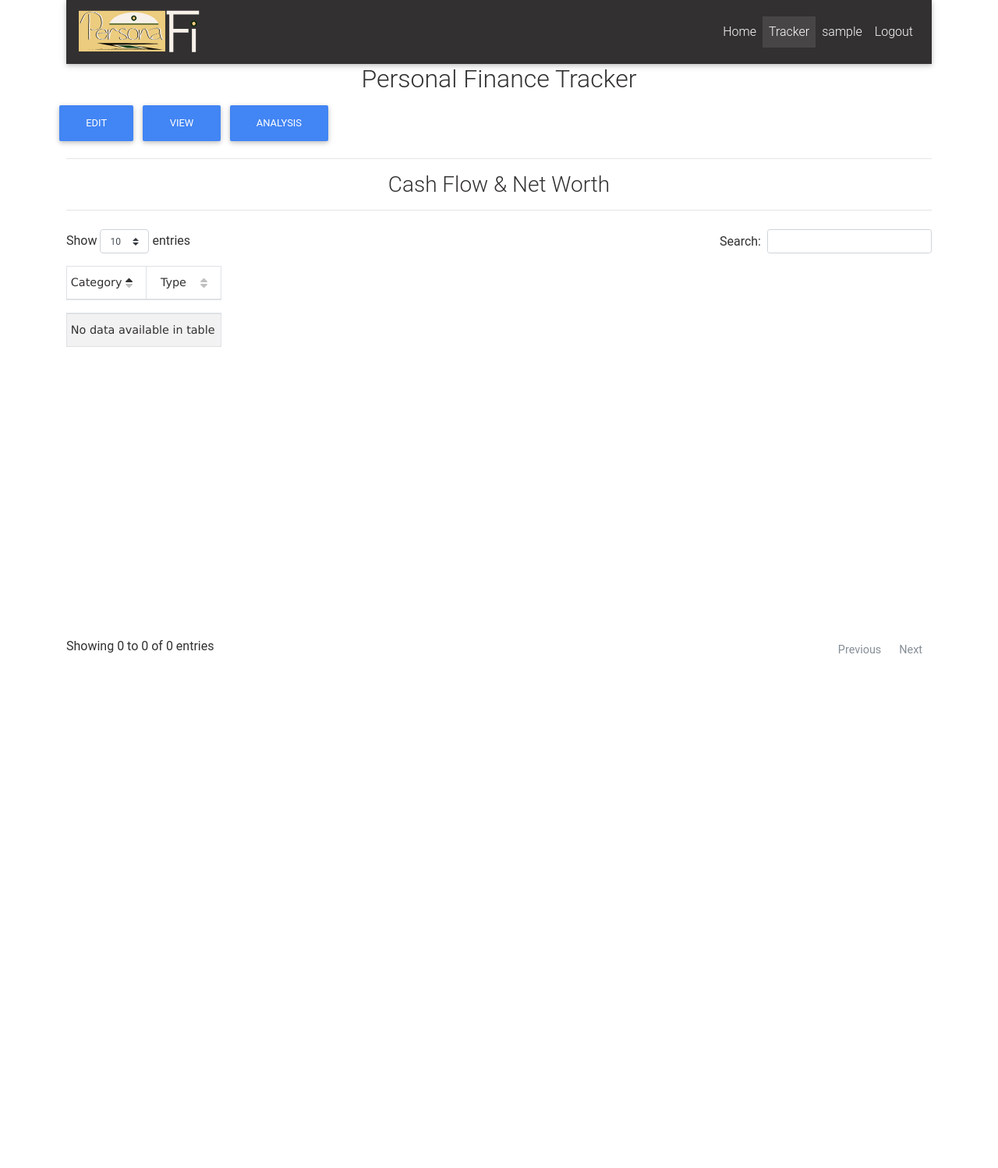
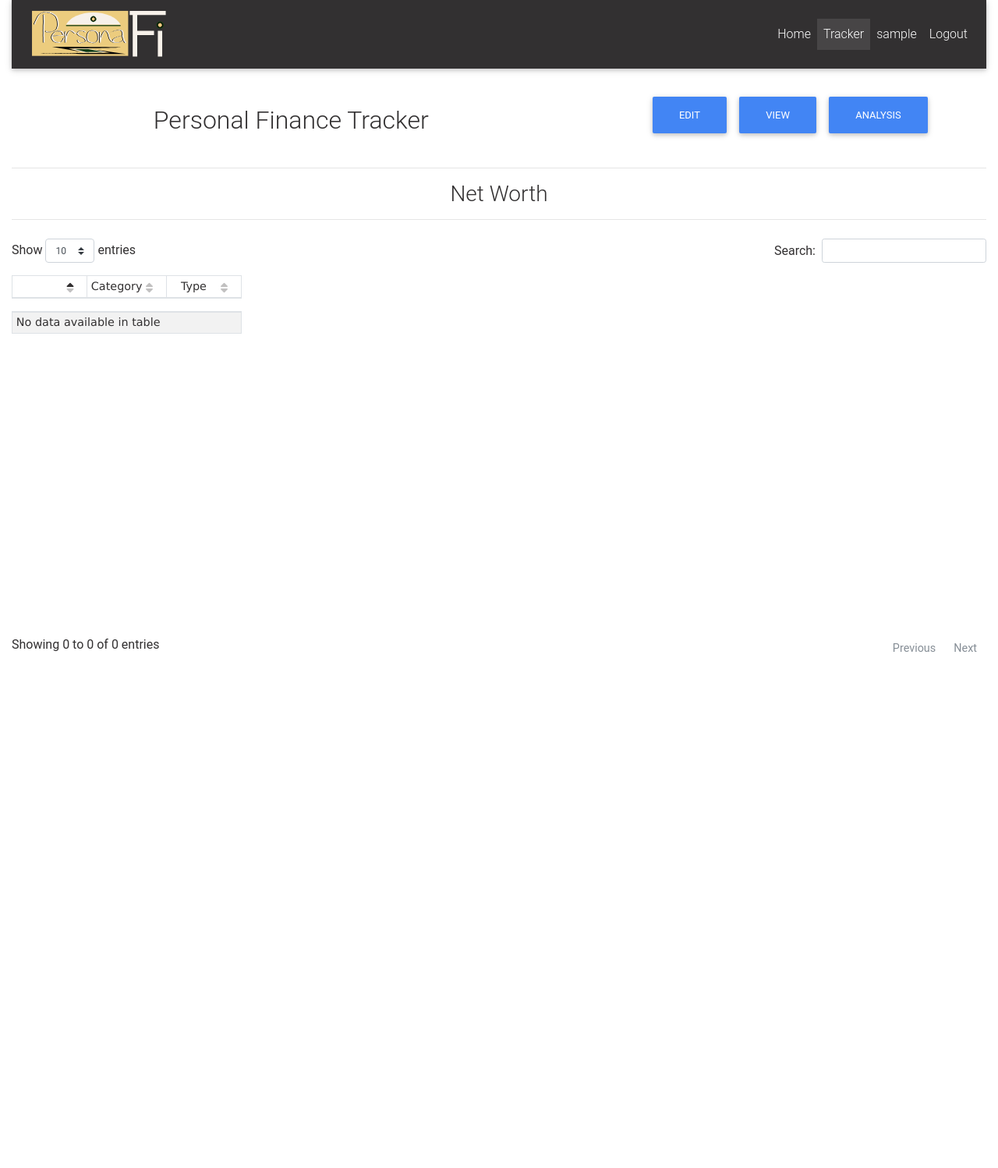
Before and after one commit to petervuyk456/persona_finance, a Flask app: page /tracker/ in a window 1280 px wide. Shown: the whole page at 78% size. Before the commit the page ends 838 px from the top, so only its background shows below. Run offline with Flask 2, Linux system fonts and the light colour scheme; the visitor is signed in with stand-in values (Sample User, id 1); lists and menus that the app fills with data are empty; parts of the project's set-up code (start-up, migrations or seed data) failed here and were passed over; some libraries are stand-ins or nearby versions.

Commit message:
Added modify/delete buttons to table rows. Changed overall look. Added MDBootstrap datatable libraries. Added modal screen buttons for tracker add, view, analayze opts

```diff
--- a/services/web/project/static/css/style.css
+++ b/services/web/project/static/css/style.css
@@ -23,22 +23,24 @@ p {
   font-size: 20px;
 }
 
+
 /* Tables */
 table {
   table-layout: table;
   border-collapse: auto;
-  border: 3px solid purple;
   font-family: 'verdana', Courier, monospace;
-  font-size: 10px;
+  font-size: 8px;
 }
 
 .tracker-table-wrapper {
-  height: 800px;
+  height: 1200px;
   overflow-y: auto;
 }
 
-#tracker-table th, td {
+
+#tracker-table th, td, tr {
   white-space: nowrap;
+  line-height:7px;
 }
 
 table.dataTable thead .sorting:after,
@@ -52,6 +54,11 @@ table.dataTable thead .sorting_desc:before,
 table.dataTable thead .sorting_desc_disabled:after,
 table.dataTable thead .sorting_desc_disabled:before {
 bottom: .5em;
+}
+
+.btn-sml {
+  height: 4vh;
+  width: fit-content;
 }
 
 #logo {
@@ -125,3 +132,7 @@ bottom: .5em;
   background-color: var(--black) !important;
   border: solid 1px var(--black);
 }
+
+#logo {
+  padding-left: 10px;
+}
--- a/services/web/project/static/js/script.js
+++ b/services/web/project/static/js/script.js
@@ -1,7 +1,15 @@
-$(document).ready(function () {
-    $('#tracker-table').DataTable({
-    "scrollX": true,
-    "scrollY": 400,
+$(document).ready(() => {
+    $('#tracker-table').dataTable({
+        scrollX: true,
+        scrollY: 400,
+        columnDefs: [{
+          orderable: false,
+          className: 'select-checkbox select-checkbox-all',
+          targets: 0
+        }],
+        select: {
+          style: 'multi',
+          selector: 'td:first-child'
+        }
     });
-    $('.dataTables_length').addClass('bs-select');
-    });
+});
--- a/services/web/project/templates/base.html
+++ b/services/web/project/templates/base.html
@@ -19,7 +19,7 @@
   </head>
 <body>
 {% include 'navbar.html' %}
-<div class="container article-container">
+<div class="container-fluid">
     {% with messages = get_flashed_messages(with_categories=true) %}
       {% if messages %}
         {% for category, message in messages %}
--- a/services/web/project/templates/navbar.html
+++ b/services/web/project/templates/navbar.html
@@ -1,5 +1,5 @@
-<div class="container">
-  <nav id="navbar" class="navbar navbar-expand-lg navbar-dark">
+<div class="container-fluid">
+  <nav id="navbar" class="navbar nav-fixed-top navbar-expand-lg navbar-dark">
   <a class="navbar-brand" href={{ url_for('home.index') }}>
     <img id="logo" alt="PersonaFi Logo" src={{ url_for('static', filename='img/personafi_logo.svg') }}>
   </a>
--- a/services/web/project/templates/tracker/macros.html
+++ b/services/web/project/templates/tracker/macros.html
@@ -1,26 +1,39 @@
 {% macro generate_worth_table(user, worth, both=False, date_start=None, date_end=None, friends=all) %}
 <hr>
 <div class="text-center">
-  <h3>Cash Flow & Net Worth</h3>
+  <h3>Net Worth</h3>
 </div>
 <hr>
 <div class="tracker-table-wrapper">
 <table id="tracker-table" class="table table-striped table-bordered table-sm">
   <thead>
     <tr class="text-center">
-      <th class="th-sm">Category</th>
+      <th class="th-sm align-middle"></th>
+      <th class="th-sm align-middle">Category</th>
       {% for col in worth.columns %}
-      <th class="th-sm">{{ col }}</th>
+      <th class="th-sm align-middle">{{ col }}</th>
       {% endfor %}
     </tr>
   </thead>
   <tbody>
     {% for i in range(worth.shape[0]) %}
     <tr>
-      <th class="th-sm">{{ user.worth[i].name }}</th>
-      <th class="th-sm">{{ user.worth[i].acct_type }}</th>
+      <th class="th-sm align-middle">
+        <div class="text-center" style="padding: -3px;">
+          <div class="btn-group btn-group-sm" role="group" aria-label="entry option buttons">
+            <button type="button" class="btn btn-outline-primary" style="padding: 0 10px;">
+              <i class="fas fa-edit"></i>
+            </button>
+            <button type="button" class="btn btn-outline-danger" style="padding: 0 10px;">
+              <i class="fas fa-times"></i>
+            </button>
+          </div>
+        </div>
+      </th>
+      <th class="th-sm align-middle">{{ user.worth[i].name }}</th>
+      <th class="th-sm align-middle">{{ user.worth[i].acct_type }}</th>
       {% for col in worth.columns[:-1] %}
-      <th class="th-sm">{{ worth.iloc[i][col]|round|int }}</th>
+      <th class="th-sm align-middle">{{ worth.iloc[i][col]|round|int }}</th>
       {% endfor %}
     </tr>
     {% endfor %}
--- a/services/web/project/templates/tracker/main.html
+++ b/services/web/project/templates/tracker/main.html
@@ -3,9 +3,15 @@
 {% import 'tracker/macros.html' as macros %}
 {% block body %}
 <div class="text-center">
+
+</div>
+<div class="row text-center" style="padding: 30px 0 0 0;">
+  <div class="col-lg-7" style="padding: 17px 0;">
+    <div class="text-center">
       <h2>Personal Finance Tracker</h2>
     </div>
-<div class="row">
+  </div>
+  <div class="col-lg-5" style="padding: 0;">
     <!-- Button trigger modal -->
     <button type="button" class="btn btn-primary waves-effect waves-light" data-toggle="modal" data-target="#fullHeightModalRight">
       Edit
@@ -16,7 +22,9 @@
     <button type="button" class="btn btn-primary waves-effect waves-light" data-toggle="modal" data-target="#fullHeightModalRight">
       Analysis
     </button>
-
+  </div>
+</div>
+<div class="row">
   <!-- Full Height Modal Right -->
   <div class="modal fade left" id="fullHeightModalRight" tabindex="-1" role="dialog" aria-labelledby="myModalLabel"
     aria-hidden="true">
--- a/services/web/test_data.py
+++ b/services/web/test_data.py
@@ -18,13 +18,12 @@ accounts = {"401k": "asset",
             "IRA": "asset",
             "HSA": "asset",
             "FSA": "asset",
-            "Standard Brokerage Acct": "asset",
+            "Brokerage": "asset",
             "Roth IRA": "asset",
             "Checking": "cash",
             "Savings": "cash",
             "Emergency Fund": "cash",
             "Credit Card": "debt",
-            "Big Ticket Savings": "cash",
             "Car Loans": "debt",
             "Student Loans": "debt",
             "Mortgage": "debt",
```
Also changed, not shown: services/web/project/tracker/forms.py (added, +33 -0 lines). Lines whose indentation alone changed are shown as unchanged.
